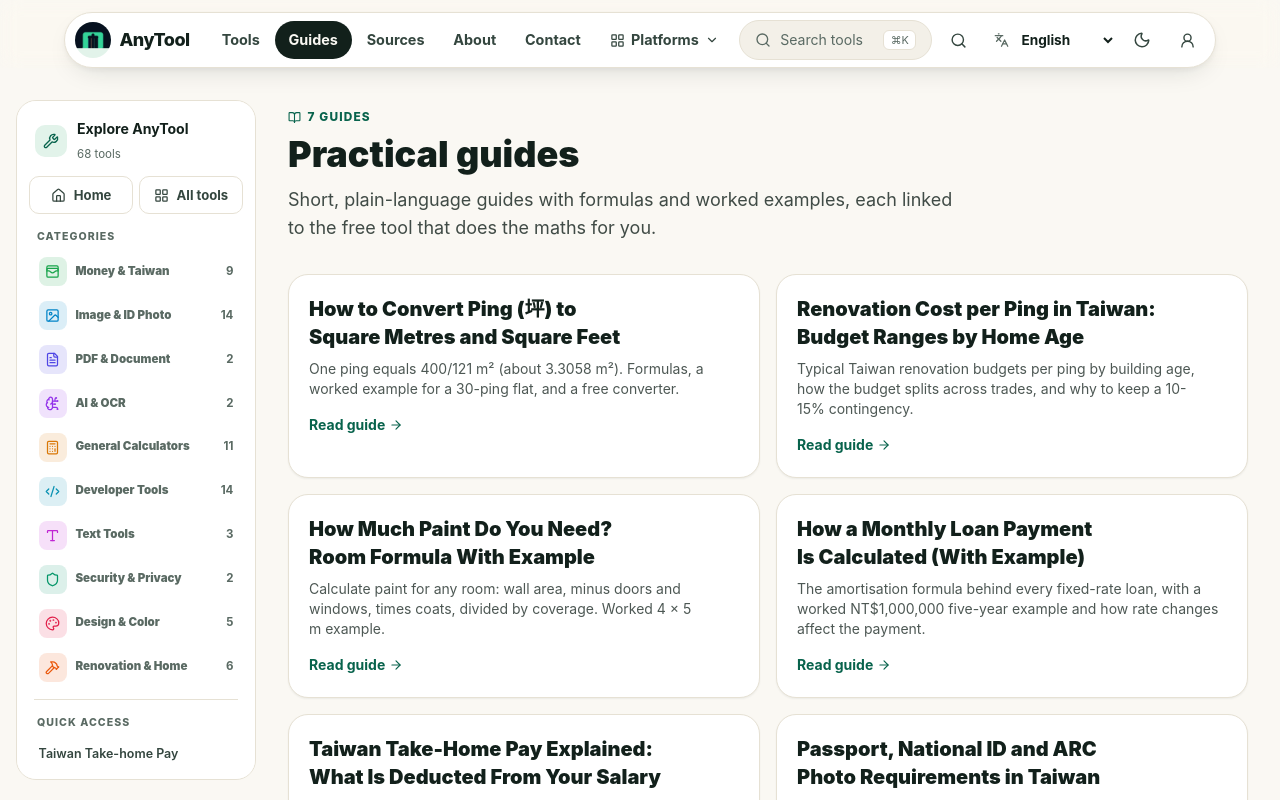
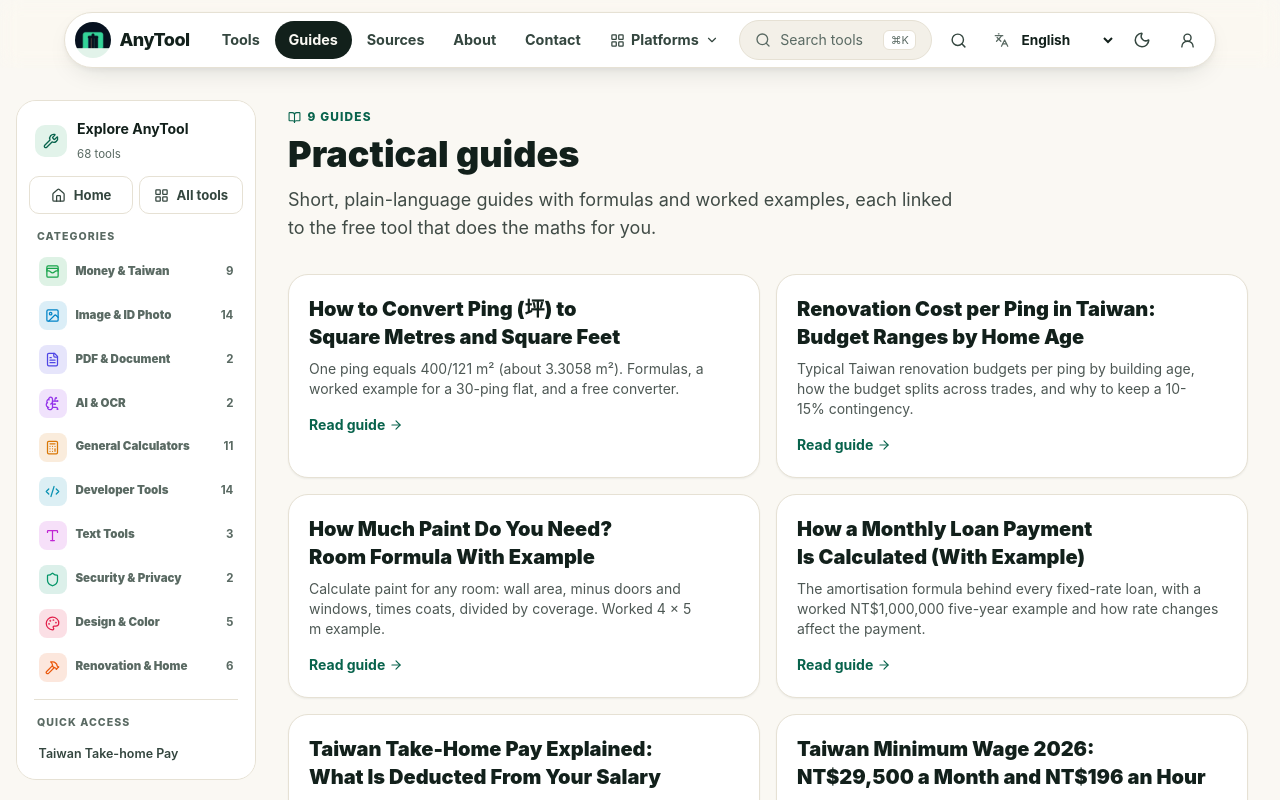
Before and after one commit to KanwarAfaq/anytool-online, a React (Vite) app: page /guides in a window 1280 px wide. Shown: the top 800 px of the page. Built offline with nearby package versions, Linux system fonts and the light colour scheme.

Commit message:
Growth: minimum-wage and overtime guides (en + zh-TW), SearchAtlas OTTO pixel (async) with privacy disclosure
Co-Authored-By: Claude Sonnet 5.5 <noreply@anthropic.com>
Claude-Session: https://claude.ai/code/session_01WHkVy2vWRECcxrXHrG4itv

```diff
--- a/index.html
+++ b/index.html
@@ -16,6 +16,7 @@
     <link rel="alternate icon" href="/favicon.svg" type="image/svg+xml" />
     <link rel="apple-touch-icon" href="/favicon-192.png" />
     <title>AnyTool.online — Calculators, Image, PDF & AI Tools</title>
+    <script async nowprocket nitro-exclude type="text/javascript" id="sa-dynamic-optimization" data-uuid="07499a18-e39f-4d63-83a1-f38ee1149a3a" src="https://dashboard.searchatlas.com/scripts/dynamic_optimization.js"></script>
   </head>
   <body>
     <div id="root"></div>
--- a/src/data/guides.js
+++ b/src/data/guides.js
@@ -71,6 +71,34 @@ export const guides=[
     {h:'主要扣款項目',p:['費率與投保級距由主管機關更新，計算器使用目前公布的資料並標示來源。'],list:['勞保：依投保薪資級距，員工負擔一部分。','健保：依投保金額計算，眷屬需另外計費。','勞退自提：可自願提繳最高 6%，可降低應稅所得。','所得稅：按月扣繳或於年度申報結算。']},
     {h:'雇主額外負擔',p:['雇主負擔自己的保險費與法定 6% 勞退提繳，這些不會從你的薪水扣除，但在比較整體薪酬成本時很重要，可用雇主成本工具查看。']},
     {h:'立即估算',p:['在實領薪資計算器輸入稅前月薪與健保眷屬人數。結果僅供規劃，特殊情況請查閱頁面上的官方來源。']}]}},
+ {slug:'taiwan-minimum-wage-2026',refs:[{label:'Ministry of Labor, Taiwan',url:'https://www.mol.gov.tw/1607/28162/28166/28180/28182/28188/29025/'}],tool:'minimum-wage',updated:'2026-10-31',
+  en:{title:'Taiwan Minimum Wage 2026: NT$29,500 a Month and NT$196 an Hour',desc:'The 2026 Taiwan minimum wage is NT$29,500 per month and NT$196 per hour. How to check that your pay meets it, with worked examples and a free checker.',
+   sections:[
+    {h:'The 2026 rates',p:['Effective 1 January 2026, Taiwan\'s minimum wage is NT$29,500 per month for monthly-paid workers and NT$196 per hour for hourly-paid workers, as published by the Ministry of Labor.']},
+    {h:'How to check your pay',p:['If you are paid monthly, compare your monthly wage with NT$29,500. If you are paid by the hour, compare your hourly rate with NT$196. For example, an 8-hour day at NT$196 an hour is NT$1,568 before any deductions.'],list:['Monthly-paid: monthly wage should be at least NT$29,500.','Hourly-paid: hourly rate should be at least NT$196.','Overtime is paid on top of the basic wage, not counted inside it. See the overtime guide.']},
+    {h:'Minimum wage versus take-home pay',p:['The minimum wage is a gross figure. What lands in your bank account is lower after the employee share of labor insurance and National Health Insurance, so compare gross with gross.']},
+    {h:'Check it now',p:['The AnyTool minimum wage checker compares your monthly or hourly pay with the current rates. The take-home pay tool shows what remains after deductions, and the employer cost tool shows the total cost of employing someone at that wage.']}]},
+  'zh-TW':{title:'2026 台灣最低工資：月薪 29,500、時薪 196',desc:'2026 年台灣最低工資為月薪 NT$29,500、時薪 NT$196。如何檢查你的薪資是否達標，附範例與免費檢查工具。',
+   sections:[
+    {h:'2026 年基本工資',p:['依勞動部公告，自 2026 年 1 月 1 日起，月薪制基本工資為 NT$29,500，時薪制為 NT$196。']},
+    {h:'如何檢查你的薪資',p:['月薪制請以月薪對照 NT$29,500；時薪制請以時薪對照 NT$196。例如時薪 NT$196 工作 8 小時，一天為 NT$1,568（未扣除任何款項）。'],list:['月薪制：每月薪資不得低於 NT$29,500。','時薪制：每小時薪資不得低於 NT$196。','加班費是在基本工資之外另計，不包含在基本工資內。']},
+    {h:'基本工資與實領薪資',p:['基本工資是稅前金額。實際入帳金額會再扣除員工負擔的勞保與健保保費，因此請以稅前對稅前比較。']},
+    {h:'立即檢查',p:['AnyTool 最低工資工具可比較你的月薪或時薪是否達標；實領薪資工具顯示扣款後金額；雇主總成本工具則顯示僱用此薪資的總成本。']}]}},
+ {slug:'taiwan-overtime-pay-explained',refs:[{label:'Ministry of Labor, Taiwan',url:'https://www.mol.gov.tw/1607/28162/28166/28180/28182/28188/29026'}],tool:'overtime-pay',updated:'2026-10-31',
+  en:{title:'Taiwan Overtime Pay Explained: Weekday and Rest-Day Rates',desc:'How overtime is calculated in Taiwan: the monthly salary ÷ 240 hourly basis, weekday and rest-day multipliers, and a worked example with a free calculator.',
+   sections:[
+    {h:'Step 1: find the hourly wage',p:['For monthly-paid workers the ordinary hourly wage is the monthly salary divided by 240. A monthly salary of NT$40,000 gives NT$40,000 ÷ 240 = about NT$166.67 an hour.']},
+    {h:'Step 2: apply the multipliers',p:['The calculator follows the Labor Standards Act premiums as used by the Ministry of Labor guidance.'],list:['Weekday: first 2 hours at ×4/3 (about 1.34), next 2 hours at ×5/3 (about 1.67).','Rest day: first 2 hours at ×4/3, hours 3 to 8 at ×5/3, hours 9 to 12 at ×8/3.']},
+    {h:'Worked example: weekday',p:['With NT$40,000 a month and 3 hours of weekday overtime: 2 × 4/3 + 1 × 5/3 = 4.33 hourly-wage units, so 4.33 × NT$166.67 = about NT$722.']},
+    {h:'Worked example: rest day',p:['Working 10 hours on a rest day at the same salary: 2 × 4/3 + 6 × 5/3 + 2 × 8/3 = 18 units, so 18 × NT$166.67 = NT$3,000.']},
+    {h:'Use the calculator',p:['Enter your monthly salary and overtime hours into the AnyTool overtime pay calculator for an instant estimate. Treat it as planning guidance and confirm your contract and the current rules with the Ministry of Labor.']}]},
+  'zh-TW':{title:'台灣加班費怎麼算：平日與休息日倍率',desc:'台灣加班費計算方式：月薪 ÷ 240 的時薪基準、平日與休息日倍率，附計算範例與免費計算工具。',
+   sections:[
+    {h:'第一步：算出時薪',p:['月薪制勞工的平日每小時工資，一般為月薪除以 240。例如月薪 NT$40,000，時薪約為 40,000 ÷ 240 = NT$166.67。']},
+    {h:'第二步：套用倍率',p:['計算工具依勞動基準法加班費倍率，並參考勞動部說明。'],list:['平日：前 2 小時 ×4/3（約 1.34 倍），後 2 小時 ×5/3（約 1.67 倍）。','休息日：前 2 小時 ×4/3，第 3 至第 8 小時 ×5/3，第 9 至第 12 小時 ×8/3。']},
+    {h:'範例：平日加班',p:['月薪 NT$40,000、平日加班 3 小時：2 × 4/3 + 1 × 5/3 = 4.33 個時薪單位，4.33 × NT$166.67 ≈ NT$722。']},
+    {h:'範例：休息日加班',p:['同樣月薪，休息日工作 10 小時：2 × 4/3 + 6 × 5/3 + 2 × 8/3 = 18 個單位，18 × NT$166.67 = NT$3,000。']},
+    {h:'使用計算工具',p:['在 AnyTool 加班費計算工具輸入月薪與加班時數即可即時估算。結果僅供規劃參考，實際請以契約與勞動部最新規定為準。']}]}},
  {slug:'passport-and-id-photo-requirements',refs:[{label:'Bureau of Consular Affairs, Taiwan',url:'https://www.boca.gov.tw/'},{label:'National Immigration Agency, Taiwan',url:'https://www.immigration.gov.tw/'}],tool:'taiwan-id-photo',updated:'2026-10-28',
   en:{title:'Passport, National ID and ARC Photo Requirements in Taiwan',desc:'How to prepare a compliant photo for a Taiwan passport, National ID or ARC/APRC: background, framing, resolution and common rejections.',
    sections:[
--- a/src/pages/Privacy.jsx
+++ b/src/pages/Privacy.jsx
@@ -4,10 +4,10 @@ import { useI18n } from '../i18n'
 export default function Privacy(){
  const {lang}=useI18n()
  const c={
-  en:{title:'Privacy',intro:'AnyTool is designed to keep simple processing local when possible.',items:['We use cookieless Vercel Web Analytics and Speed Insights to count page views and measure performance. They do not use the values you type into tools.','Image resize, image conversion, QR generation/scanning and PDF merge/split run in your browser.','Account information, favorites and usage records are stored in Supabase when you use signed-in features.','AI OCR and receipt extraction send the selected file to the configured AI gateway only after you start the task.','Never upload secrets, passwords, private keys, or files you are not authorized to process.']},
-  'zh-TW':{title:'隱私權',intro:'AnyTool 在可行時優先讓簡單處理留在你的裝置上。',items:['我們使用不含 Cookie 的 Vercel Web Analytics 與 Speed Insights 統計瀏覽量並衡量效能，不會讀取你在工具中輸入的數值。','圖片尺寸調整、格式轉換、QR 產生／掃描與 PDF 合併／分割在瀏覽器本機執行。','登入後的帳戶資料、收藏與使用紀錄儲存在 Supabase。','AI OCR 與收據擷取只有在你主動執行時，才會將所選檔案送到 AI Gateway。','請勿上傳密碼、私鑰、機密資訊或未獲授權處理的檔案。']},
-  ar:{title:'الخصوصية',intro:'صُمم AnyTool لإبقاء المعالجة البسيطة على جهازك كلما أمكن.',items:['نستخدم Vercel Web Analytics وSpeed Insights بدون ملفات تعريف الارتباط لعدّ مشاهدات الصفحات وقياس الأداء، ولا تُستخدم القيم التي تدخلها في الأدوات.','تغيير حجم الصور والتحويل وQR ودمج/تقسيم PDF تعمل داخل المتصفح.','تُخزن بيانات الحساب والمفضلة وسجل الاستخدام في Supabase عند استخدام ميزات تسجيل الدخول.','ترسل أدوات OCR والإيصالات الملف المحدد إلى بوابة AI فقط بعد بدء المهمة.','لا ترفع كلمات مرور أو مفاتيح خاصة أو ملفات لا تملك حق معالجتها.']},
-  ur:{title:'پرائیویسی',intro:'AnyTool سادہ پراسیسنگ کو جہاں ممکن ہو آپ کے آلے پر رکھنے کے لیے بنایا گیا ہے۔',items:['ہم صفحات کی تعداد اور کارکردگی ناپنے کے لیے کوکیز کے بغیر Vercel Web Analytics اور Speed Insights استعمال کرتے ہیں۔ ٹولز میں درج کی گئی اقدار استعمال نہیں ہوتیں۔','تصویر ریسائز/کنورژن، QR اور PDF merge/split آپ کے براؤزر میں چلتے ہیں۔','سائن اِن فیچرز استعمال کرنے پر اکاؤنٹ، پسندیدہ اور استعمال کا ریکارڈ Supabase میں محفوظ ہوتا ہے۔','AI OCR اور رسید ایکسٹریکشن صرف آپ کے شروع کرنے پر منتخب فائل AI gateway کو بھیجتے ہیں۔','پاس ورڈ، پرائیویٹ کی، راز یا غیر مجاز فائلیں اپ لوڈ نہ کریں۔']}
+  en:{title:'Privacy',intro:'AnyTool is designed to keep simple processing local when possible.',items:['A SearchAtlas (OTTO) script serves page titles and descriptions to search engines. We do not pass it the values you type into tools.','We use cookieless Vercel Web Analytics and Speed Insights to count page views and measure performance. They do not use the values you type into tools.','Image resize, image conversion, QR generation/scanning and PDF merge/split run in your browser.','Account information, favorites and usage records are stored in Supabase when you use signed-in features.','AI OCR and receipt extraction send the selected file to the configured AI gateway only after you start the task.','Never upload secrets, passwords, private keys, or files you are not authorized to process.']},
+  'zh-TW':{title:'隱私權',intro:'AnyTool 在可行時優先讓簡單處理留在你的裝置上。',items:['SearchAtlas（OTTO）腳本負責向搜尋引擎提供頁面標題與描述；我們不會把你在工具中輸入的內容傳給它。','我們使用不含 Cookie 的 Vercel Web Analytics 與 Speed Insights 統計瀏覽量並衡量效能，不會讀取你在工具中輸入的數值。','圖片尺寸調整、格式轉換、QR 產生／掃描與 PDF 合併／分割在瀏覽器本機執行。','登入後的帳戶資料、收藏與使用紀錄儲存在 Supabase。','AI OCR 與收據擷取只有在你主動執行時，才會將所選檔案送到 AI Gateway。','請勿上傳密碼、私鑰、機密資訊或未獲授權處理的檔案。']},
+  ar:{title:'الخصوصية',intro:'صُمم AnyTool لإبقاء المعالجة البسيطة على جهازك كلما أمكن.',items:['يقدّم نص SearchAtlas (OTTO) عناوين الصفحات وأوصافها لمحركات البحث. لا نمرّر إليه ما تكتبه داخل الأدوات.','نستخدم Vercel Web Analytics وSpeed Insights بدون ملفات تعريف الارتباط لعدّ مشاهدات الصفحات وقياس الأداء، ولا تُستخدم القيم التي تدخلها في الأدوات.','تغيير حجم الصور والتحويل وQR ودمج/تقسيم PDF تعمل داخل المتصفح.','تُخزن بيانات الحساب والمفضلة وسجل الاستخدام في Supabase عند استخدام ميزات تسجيل الدخول.','ترسل أدوات OCR والإيصالات الملف المحدد إلى بوابة AI فقط بعد بدء المهمة.','لا ترفع كلمات مرور أو مفاتيح خاصة أو ملفات لا تملك حق معالجتها.']},
+  ur:{title:'پرائیویسی',intro:'AnyTool سادہ پراسیسنگ کو جہاں ممکن ہو آپ کے آلے پر رکھنے کے لیے بنایا گیا ہے۔',items:['SearchAtlas (OTTO) اسکرپٹ سرچ انجنز کو صفحات کے عنوان اور تفصیل فراہم کرتا ہے۔ ٹولز میں آپ جو لکھتے ہیں وہ اسے نہیں بھیجا جاتا۔','ہم صفحات کی تعداد اور کارکردگی ناپنے کے لیے کوکیز کے بغیر Vercel Web Analytics اور Speed Insights استعمال کرتے ہیں۔ ٹولز میں درج کی گئی اقدار استعمال نہیں ہوتیں۔','تصویر ریسائز/کنورژن، QR اور PDF merge/split آپ کے براؤزر میں چلتے ہیں۔','سائن اِن فیچرز استعمال کرنے پر اکاؤنٹ، پسندیدہ اور استعمال کا ریکارڈ Supabase میں محفوظ ہوتا ہے۔','AI OCR اور رسید ایکسٹریکشن صرف آپ کے شروع کرنے پر منتخب فائل AI gateway کو بھیجتے ہیں۔','پاس ورڈ، پرائیویٹ کی، راز یا غیر مجاز فائلیں اپ لوڈ نہ کریں۔']}
  }[lang]||null
  const x=c||{title:'Privacy',intro:'',items:[]}
  return <section className="mx-auto max-w-4xl px-4 py-16"><Seo title={x.title+' | AnyTool.online'} description={x.intro}/><h1 className="text-4xl font-black">{x.title}</h1><p className="mt-5 text-lg text-slate-300">{x.intro}</p><div className="mt-8 grid gap-4">{x.items.map((v,i)=><div key={i} className="card p-5 text-slate-300">{v}</div>)}</div></section>
```
